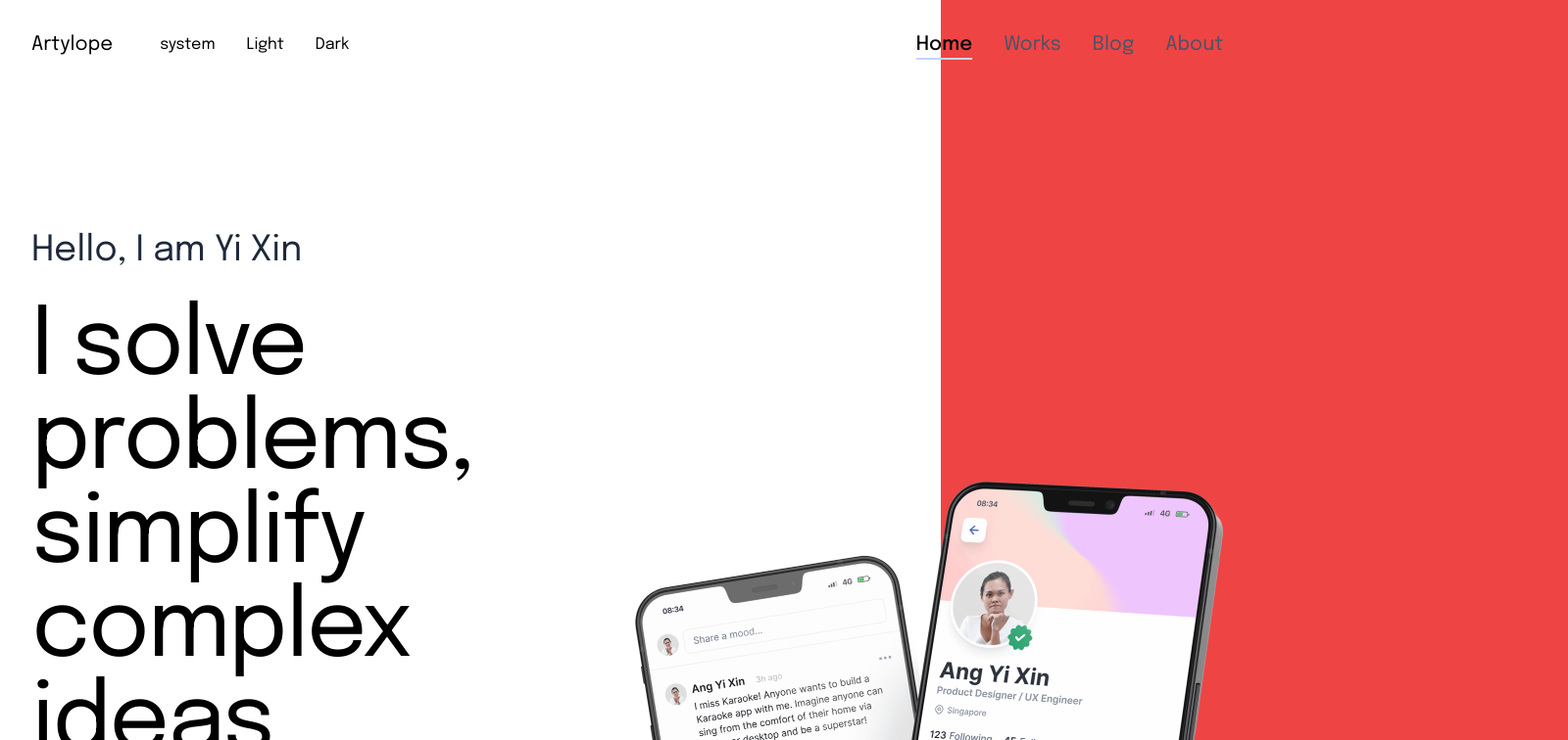
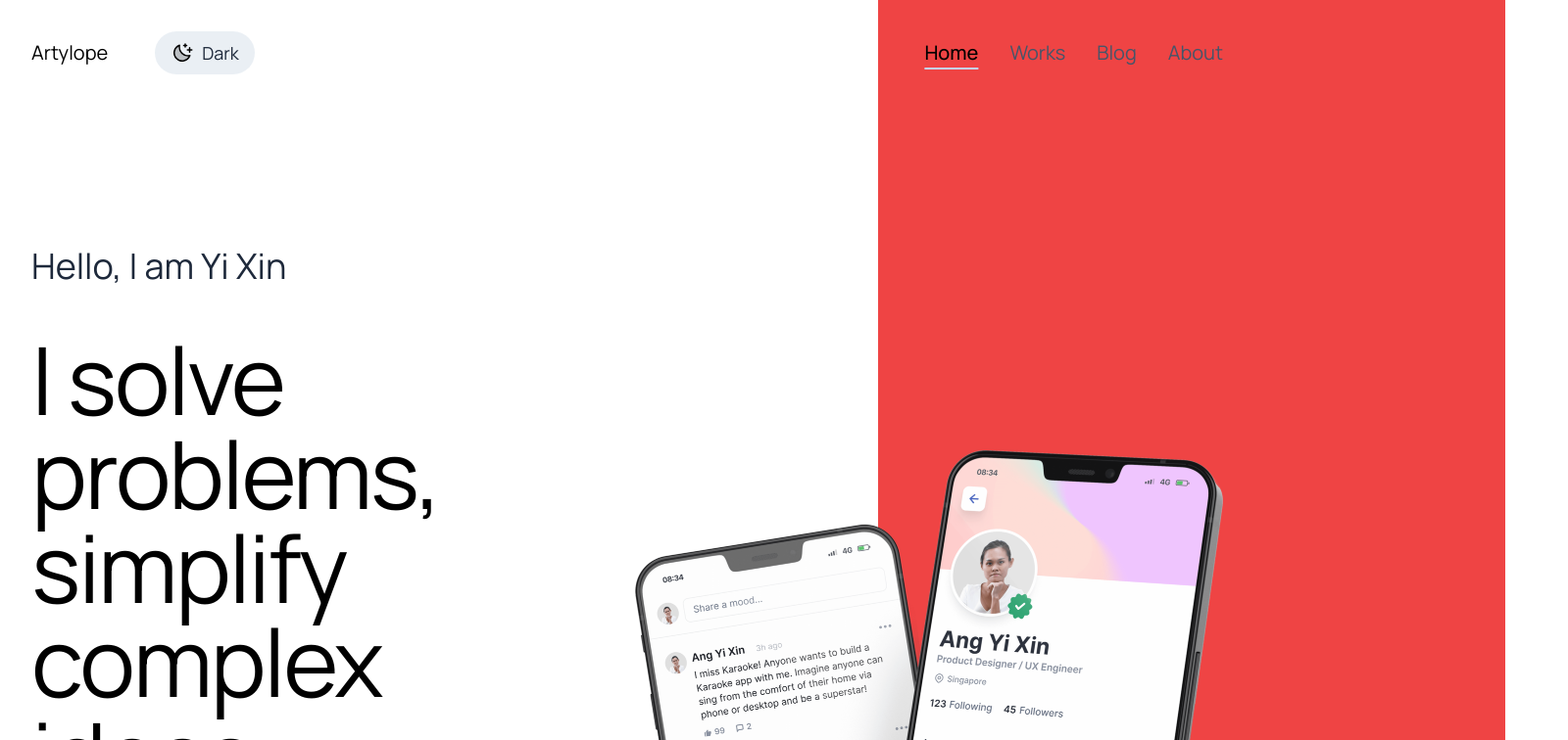
Before and after one commit to artylope/artylope-neue-mod, a Next.js app: page / in a window 1280 px wide. Shown: the top 756 px of the page at 98% size, 1600 px wide, since content can reach past the window. Built offline with nearby package versions, Linux system fonts and the light colour scheme.

Commit message:
add phosphor icons

```diff
--- a/package.json
+++ b/package.json
@@ -10,6 +10,7 @@
   },
   "dependencies": {
     "@heroicons/react": "^2.0.18",
+    "@phosphor-icons/react": "^2.0.10",
     "autoprefixer": "10.4.14",
     "next": "13.4.10",
     "next-themes": "^0.2.1",
--- a/src/app/globals.scss
+++ b/src/app/globals.scss
@@ -1,7 +1,10 @@
 @import url("https://fonts.googleapis.com/css2?family=Hanken+Grotesk:wght@300;400;500;600;700&display=swap");
-@import url("https://fonts.googleapis.com/css2?family=Epilogue:wght@300;400;500;600;700&display=swap");
 @import url("https://fonts.googleapis.com/css2?family=Syne:wght@400;500;600;700&display=swap");
 @import url("https://fonts.googleapis.com/css2?family=Schibsted+Grotesk:wght@400;500;600;700&display=swap");
+@import url("https://fonts.googleapis.com/css2?family=Manrope:wght@300;400;500;600;700&display=swap");
+
+// @import url("https://fonts.googleapis.com/css2?family=Epilogue:wght@300;400;500;600;700&display=swap");
+//epilogue not centered
 
 @tailwind base;
 @tailwind components;
@@ -9,7 +12,7 @@
 
 body {
   // font-family: "Hanken Grotesk", sans-serif;
+  font-family: "Manrope", sans-serif;
   // font-family: "Schibsted Grotesk", sans-serif;
-  font-family: "Epilogue", sans-serif;
   // font-family: "Syne", sans-serif;
 }
--- a/src/app/page.js
+++ b/src/app/page.js
@@ -4,14 +4,15 @@ import phoneIntro from '@/img/phone-intro.png';
 export default function Home() {
   return (
     <>
+      {/* first container */}
       <div className="container overflow-hidden">
         <div className="grid lg:grid-cols-12 gap-4">
           <div className="lg:col-span-6">
             <div className="lg:py-36 lg:pr-16">
-              <h2 className="text-lg lg:text-4xl mb-4 lg:mb-8 text-slate-800">
+              <h2 className="text-lg lg:text-4xl mb-4 lg:mb-12 text-slate-800 dark:text-white">
                 Hello, I am Yi Xin
               </h2>
-              <h1 className="text-3xl lg:text-8xl mb-4 lg:mb-12 tracking-tight">
+              <h1 className="text-3xl lg:text-8xl mb-4 lg:mb-20 tracking-tight leading-relaxed">
                 I solve problems, simplify complex ideas, create intuitive and
                 delightful experiences.
               </h1>
@@ -24,8 +25,11 @@ export default function Home() {
             </div>
           </div>
           <div className="lg:col-span-6 flex justify-center items-center">
-            <Image src={phoneIntro} height={720} alt="Yi Xin's Mock Phone" />
-            <div className="before:content-[''] before:bg-red-500 before:block before:absolute before:right-0 before:w-[50vw] before:top-0 before:bottom-0 before:-z-10 before:-mx-80"></div>
+            <div className="-mt-12">
+              <Image src={phoneIntro} height={720} alt="Yi Xin's Mock Phone" />
+            </div>
+
+            <div className="before:content-[''] before:bg-red-500 before:block before:absolute before:right-0 before:w-[50vw] before:top-0 before:bottom-0 before:-z-10 before:-mr-64"></div>
           </div>
         </div>
       </div>
--- a/src/components/DarkModeSwitch.js
+++ b/src/components/DarkModeSwitch.js
@@ -1,25 +1,41 @@
 'use client';
 import { useState, useEffect } from 'react';
 import { useTheme } from 'next-themes';
+import { Sun, MoonStars } from '@phosphor-icons/react';
 
 const DarkModeSwitch = () => {
   const [mounted, setMounted] = useState(false);
+  const [isDark, setIsDark] = useState(false);
   const { theme, setTheme } = useTheme();
 
   useEffect(() => {
     setMounted(true);
   }, []);
 
+  useEffect(() => {
+    isDark ? setTheme('dark') : setTheme('light');
+  }, [isDark]);
+
   if (!mounted) {
     return null;
   }
 
   return (
-    <div className="w-full flex justify-between items-center">
-      <div className="flex grow-0 gap-x-8">
-        {theme}
-        <button onClick={() => setTheme('light')}>Light</button>
-        <button onClick={() => setTheme('dark')}>Dark</button>
+    <div className="flex justify-between items-center">
+      <div
+        className="rounded-full px-4 py-2 flex justify-center items-center cursor-pointer bg-slate-200 dark:bg-slate-800 bg-opacity-70 dark:bg-opacity-70 hover:bg-opacity-40 hover:dark:bg-opacity-70 transition-all duration-75"
+        onClick={() => setIsDark((prevState) => !prevState)}
+      >
+        <div className="text-slate800 dark:text-slate-300">
+          {isDark ? (
+            <Sun size={24} weight="duotone" />
+          ) : (
+            <MoonStars size={24} weight="duotone" />
+          )}
+        </div>{' '}
+        <div className="ml-2 text-slate-800 dark:text-slate-300 capitalize text-lg">
+          {isDark ? 'light' : 'dark'}
+        </div>
       </div>
     </div>
   );
--- a/src/components/Header.js
+++ b/src/components/Header.js
@@ -37,17 +37,16 @@ const Header = () => {
                 )}
               </div>
             </div>
-
-            {/* nav + login button */}
+            <DarkModeSwitch />
+            {/* nav */}
             <div
               className={` ${
                 isMenuOpen ? 'flex' : 'hidden lg:flex'
               } w-full h-full grow items-center justify-start lg:justify-end gap-x-12 flex-col lg:flex-row gap-y-3`}
             >
               {' '}
-              <nav className="w-full grow flex ">
-                <ul className="w-full grow flex gap-x-8 gap-y-2 flex-col justify-start items-start lg:flex-row lg:justify-end lg:items-center">
-                  <DarkModeSwitch />
+              <nav className="w-full flex">
+                <ul className="w-full flex gap-x-8 gap-y-2 flex-col justify-start items-start lg:flex-row lg:justify-end lg:items-center ">
                   <NavLink link="/" label="Home" />
                   <NavLink link="/works" label="Works" />
                   <NavLink link="/blog" label="Blog" />
```
Also changed, not shown: 1 other file (tests, documents, lock files or other folders).
